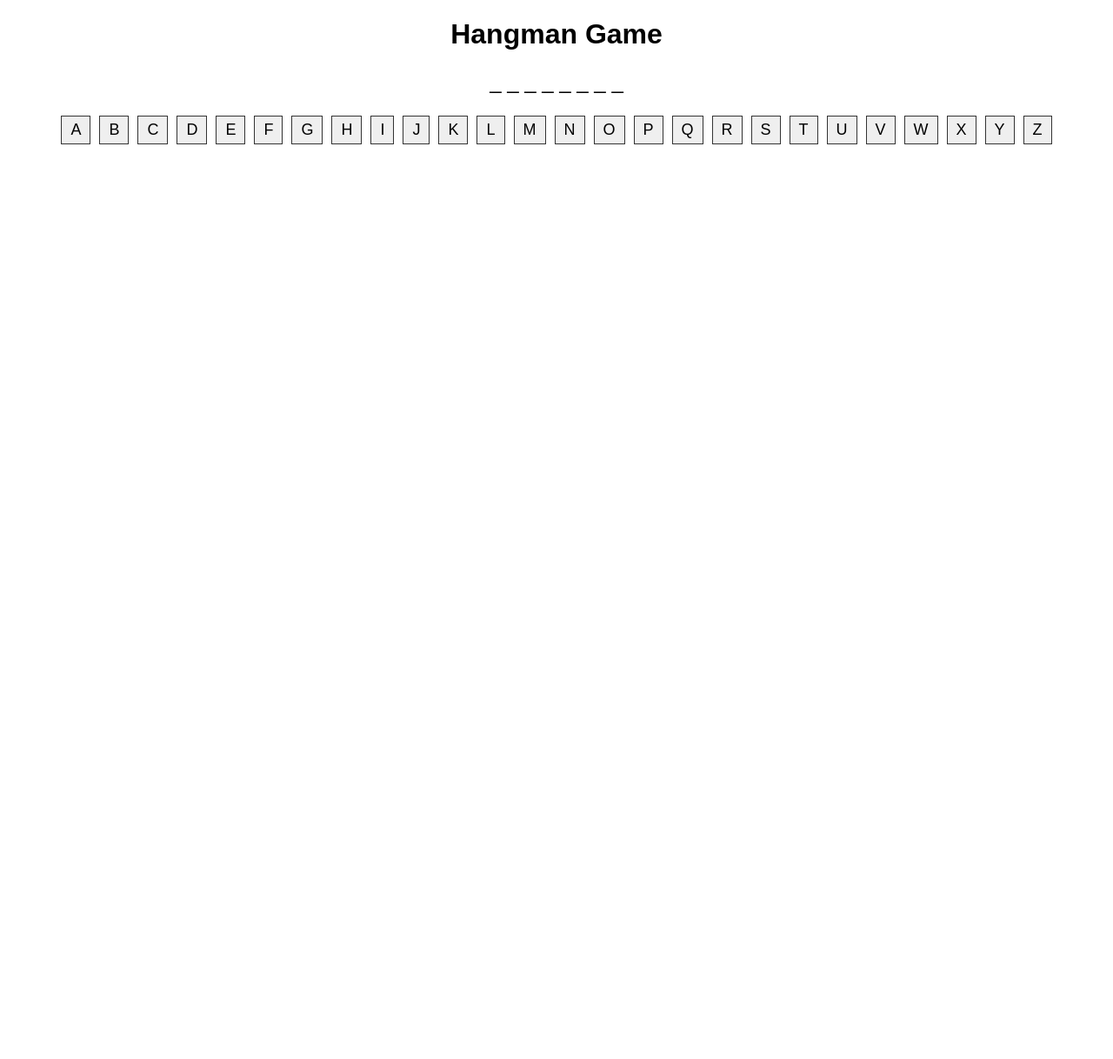
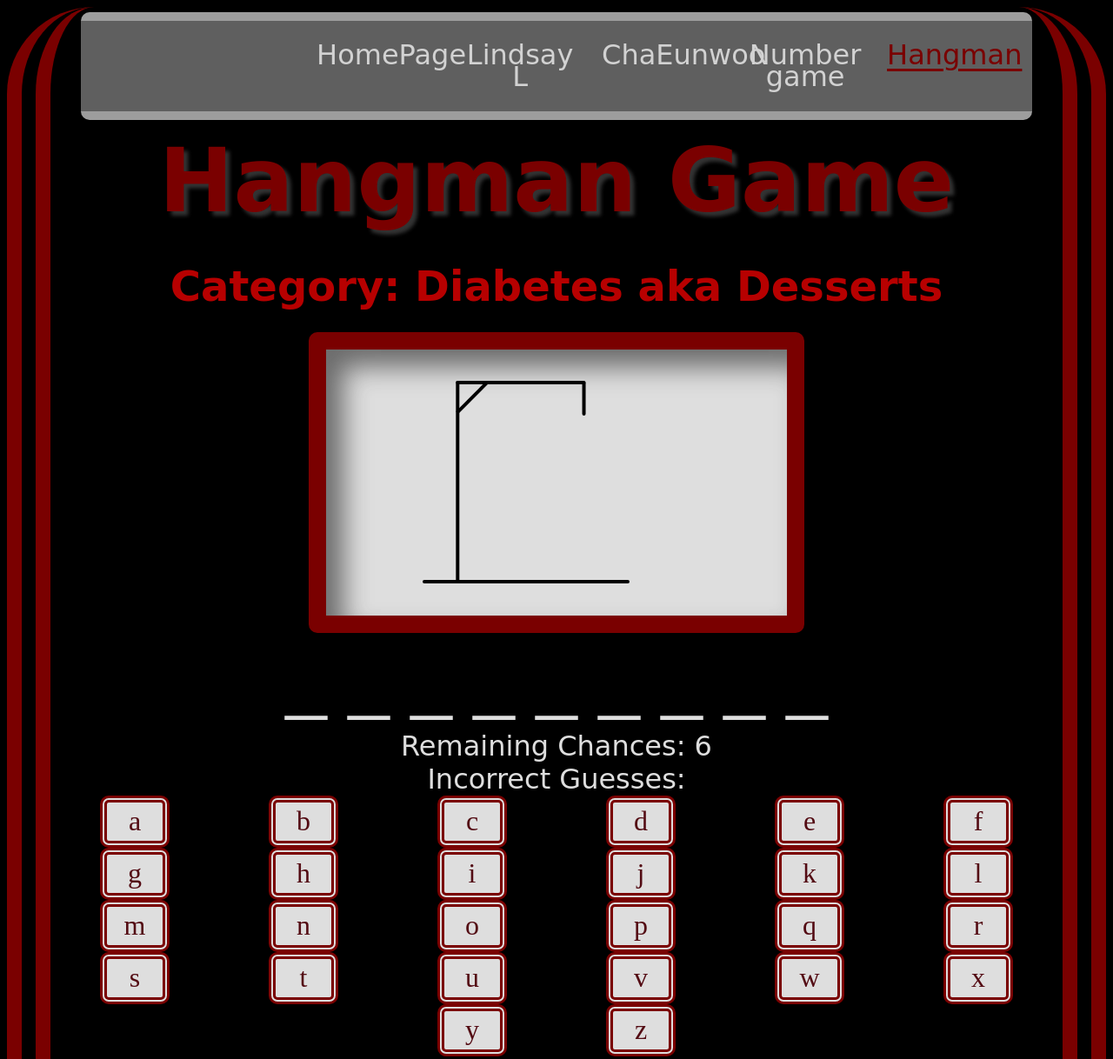
Before and after one commit to chubbyo/thestrangercorner, a plain HTML site: page hangman.html in a window 1280 px wide. Shown: the top 1218 px of the page at 87% size. Before the commit the page ends 800 px from the top, so only its background shows below. Drawn offline with Linux system fonts and the light colour scheme.

Commit message:
Add files via upload

```diff
--- a/hangman.html
+++ b/hangman.html
@@ -3,106 +3,64 @@
 <head>
     <meta charset="UTF-8">
     <meta name="viewport" content="width=device-width, initial-scale=1.0">
-    <title>Document</title>
+    <title>Hangman Game</title>
+    <link rel="stylesheet" href="hmstyle.css">
+
+    <style>
+        #imageContainer {
+            display: none;
+        }
+    </style>
+
 </head>
 <body>
 
-    <h1>Hangman Game</h1>
-    <div class="word" id="word-display"></div>
-    <div class="keyboard" id="keyboard"></div>
+    <div class="header">
+        <nav class="navbar">
+            <div class="navbar-right">
+                <a href="index.html">HomePage</a>
+                <a href="soundboard.html">Lindsay L</a>
+                <a href="chaeunwoo.html">ChaEunwoo</a>
+                <a href="numbergame.html">Number game</a>
+                <a class="active" href="hangman.html">Hangman</a>
+            </div>
+        </nav>
+    </div>
 
-    <script>
-        // Hangman game logic
-        const words = ["hangman", "javascript", "programming", "developer", "computer"];
-        let selectedWord = words[Math.floor(Math.random() * words.length)];
-        let guessedWord = [];
-        let maxAttempts = 6;
-        let wrongAttempts = 0;
 
-        // Initialize the guessed word
-        for (let i = 0; i < selectedWord.length; i++) {
-            guessedWord.push("_");
-        }
+    <div class="hmtitle">
+        <h1>Hangman Game</h1>
+    </div>
 
-        // Function to update the display
-        function updateDisplay() {
-            document.getElementById("word-display").textContent = guessedWord.join(" ");
-            document.getElementById("keyboard").innerHTML = "";
-        }
+    <h3>Category: Diabetes aka Desserts</h3>
 
-                // Function to check if the letter is in the word
-                function checkLetter(letter) {
-            let found = false;
-            for (let i = 0; i < selectedWord.length; i++) {
-                if (selectedWord[i] === letter) {
-                    guessedWord[i] = letter;
-                    found = true;
-                }
-            }
-            if (!found) {
-                wrongAttempts++;
-            }
-            updateDisplay();
-            checkGameStatus();
-        }
+    <div class="imgcontainer">
+        <div id="hangman-images">
+            <img src="hangman-0.svg" alt="Hangman 0" id="hangman-image" width="80%">
+        </div>
+    </div>
+    <div class="worddisplay">
+        <div id="word-display"></div>
+    </div>
+    <div class="messages">
+            <div id="guesses-left">Remaining Chances: <span id="guesses">6</span></div>
+            <div id="wrong-guesses">Incorrect Guesses: <span id="wrong"></span></div>
+    </div>
+        <div class="container">
+                <div id="keyboard"></div>
+        </div>
+        <div class="messages2">
+            <div id="message"></div>
+        </div>
 
-        // Function to check if the game is won or lost
-        function checkGameStatus() {
-            if (guessedWord.join("") === selectedWord) {
-                alert("Congratulations! You won!");
-                resetGame();
-            } else if (wrongAttempts === maxAttempts) {
-                alert("Game over! The word was: " + selectedWord);
-                resetGame();
-            }
-        }
+        <div class="imgcenter">
+            <img id="imageContainer" src="prize.GIF" alt="congrats" width="70%">
+        </div>
 
-                // Function to reset the game
-                function resetGame() {
-            selectedWord = words[Math.floor(Math.random() * words.length)];
-            guessedWord = [];
-            wrongAttempts = 0;
-            for (let i = 0; i < selectedWord.length; i++) {
-                guessedWord.push("_");
-            }
-            updateDisplay();
-        }
-
-        // Initialize the game
-        updateDisplay();
-
-        // Create letter buttons
-        for (let i = 0; i < 26; i++) {
-            const letter = String.fromCharCode(65 + i); // A-Z
-            const letterButton = document.createElement("button");
-            letterButton.textContent = letter;
-            letterButton.classList.add("letter");
-            letterButton.addEventListener("click", () => {
-                letterButton.disabled = true;
-                checkLetter(letter.toLowerCase());
-            });
-            document.getElementById("keyboard").appendChild(letterButton);
-        }
-    </script>
-
-    <style>
-        /* Add your CSS styles here */
-        body {
-            font-family: Arial, sans-serif;
-            text-align: center;
-        }
-        .word {
-            font-size: 24px;
-            margin-top: 20px;
-        }
-        .keyboard {
-            margin-top: 20px;
-        }
-        .letter {
-            font-size: 18px;
-            padding: 5px 10px;
-            margin: 5px;
-            border: 1px solid #333;
-            cursor: pointer;
-        }
-    </style>
+    <script src="script.js"></script>
+    <div class="contactng">
+        <p>Contact us:</p>
+        <p>393477@stcuthberts.school.nz</p>
+    </div>
+</body>
+</html>
--- /dev/null
+++ b/hmstyle.css
@@ -0,0 +1,220 @@
+body {
+    background-color: rgb(0, 0, 0);
+    border-right:50px double rgb(122, 0, 0) ;
+    border-left:50px double rgb(122, 0, 0);
+    border-radius: 100px;
+   }
+ /* Style the navbar */
+
+h2{
+  color: #74747460;
+  font-family: "Brush Script MT", Brush Script Std, cursive;
+  font-size: 750%;
+  display: flex;
+  justify-content: last baseline;
+  margin-left: 10%;
+  margin-top: -0.5%;
+  margin-bottom: -6.5%;
+}
+
+.navbar {
+  background-color: #5f5f5f;
+  width: auto;
+  color: #d2d2d2;
+  display: flex;
+  justify-content: flex-end;
+  align-items: center;
+  padding: 15px 15px;
+  display: flex;
+  border-top:#bbbbbbac solid 10px ;
+  border-bottom:#bbbbbbac solid 10px ;
+  margin-left: 3%;
+  margin-right: 3%;
+  margin-top: 0.5%;
+  border-radius: 10px;
+  }
+
+  .header {
+    overflow: hidden;
+   }
+   .header a {
+    float: left;
+    color: rgb(255, 255, 255);
+    text-align: center;
+    padding: 12px;
+    text-decoration: none;
+    font-size: 32px;
+    line-height: 25px;
+    border-radius: 4px;
+   }
+   .header a:hover {
+    background-color: rgb(183, 0, 0);
+    color: #bbbbbb;
+   }
+   .header a.active {
+    text-decoration: underline;
+    text-underline-offset: 10%;
+    text-decoration-color: rgb(122, 0, 0);
+    color: rgb(122, 0, 0);
+   }
+
+
+/* Style the links on the right */
+.navbar a {
+  color: #d2d2d2;
+  font-family: "Brush Script MT", Brush Script Std, cursive;
+  width: 140px;
+  }
+
+.navbar-right {
+  align-items: right;
+}
+
+.logo{
+  margin-left: 20px;
+}
+
+   h1{
+    font-size: 400%;
+   }
+
+   p{
+    font-size: 300%;
+   }
+
+   .indexflex1{
+    display: flex;
+    justify-content: center;
+   }
+
+   .homebackground {
+    width: 100%;
+    height: 100%;
+    margin: 20px auto;
+   }
+
+
+.center {
+  flex: auto;
+  display: flex;
+  justify-content: center;
+  align-items: center;
+}
+
+.hmtitle{
+    text-align: center;
+    color: rgb(122, 0, 0);
+    text-shadow: 5px 5px 4px #333333;
+    font-family: "Brush Script MT", Brush Script Std, cursive;
+    font-size: 160%;
+    margin-top: -5%;
+    margin-bottom: -3%;
+}
+
+button {
+
+}
+
+.centersub {
+  flex: auto;
+  display: flex;
+  justify-content: center;
+  align-items: center;
+  margin-top: 2%;
+}
+
+button:active{
+  box-shadow: inset 0px 2px 10px 3px  rgba(34, 34, 34, 0.61);
+}
+
+
+.imgcontainer{
+    flex: auto;
+    display: flex;
+    justify-content: center;
+    align-items: center;
+    background-color: #dedede;
+    width: 500px;
+    height: 300px;
+    padding-top: 3px;
+    padding-left: 10px;
+    padding-right: 20px;
+    padding-bottom: 3px;
+    font-family: "Brush Script MT", Brush Script Std, cursive;
+    margin-top: -2%;
+    margin-right: auto;
+    margin-left: auto;
+    border: 20px solid rgb(122, 0, 0);
+    border-radius: 10px;
+    text-align: center;
+    box-shadow: inset 20px 20px 30px rgba(34, 34, 34, 0.61);
+    line-height: 100%;
+}
+
+img{
+    flex: auto;
+    display: flex;
+    justify-content: center;
+    align-items: center;
+}
+
+.worddisplay{
+    text-align: center;
+    color: #dedede;
+    font-size: 600%;
+}
+
+.messages{
+    text-align: center;
+    color: #dedede;
+    font-size: 200%;
+    font-family: "Brush Script MT", Brush Script Std, cursive;
+}
+
+.messages2{
+    text-align: center;
+    color: #dedede;
+    font-size: 700%;
+    margin-top: -8%;
+    font-family: "Brush Script MT", Brush Script Std, cursive;
+}
+
+button{
+    display: flex;
+    justify-content: center;
+    align-items: center;
+    text-align: center;
+    width: 80px;
+    height: 60px;
+    border-radius: 10px;
+    border: 8px double rgb(122, 0, 0);
+    cursor: pointer;
+    background-color: #dedede;
+    font-family: 'Times New Roman', Times, serif;
+    -webkit-text-fill-color: rgb(83, 11, 19);
+    font-size: 200%;
+}
+
+.imgcenter{
+    display: flex;
+    justify-content: center;
+    align-items: center;
+    margin-left: auto;
+    margin-right: auto;
+    width: 30%;
+}
+
+h3{
+    text-align: center;
+    color: rgb(183, 0, 0);
+    font-family: "Brush Script MT", Brush Script Std, cursive;
+    font-size: 300%;
+}
+
+.contactng{
+    color: #dedede;
+    font-family: Georgia, 'Times New Roman', Times, serif;
+    text-align: center;
+    font-size: 30%;
+    padding-top: 500px;
+  }
--- /dev/null
+++ b/script.js
@@ -0,0 +1,110 @@
+const words = ["brownie", "cookie", "biscuit", "crepe", "jelly", "pie", "muffin", "macaroon", "milkshake", "donut", "candy", "cupcake", "lollipop", "waffle", "pancake", "mousse", "marshmllow", "mugcake", "pudding", "souffle", "sherbet", "scone", "smore", "toffee", "scone", "pie", "sundae", "fudge", "butterscotch", "chocolate", "caramel", "churro"];
+const maxWrongGuesses = 6;
+
+let selectedWord = words[Math.floor(Math.random() * words.length)];
+let remainingGuesses = maxWrongGuesses;
+let guessedLetters = [];
+
+const wordDisplay = document.getElementById("word-display");
+const guessesLeft = document.getElementById("guesses");
+const wrongGuessDisplay = document.getElementById("wrong");
+const hangmanImage = document.getElementById("hangman-image");
+const keyboard = document.getElementById("keyboard");
+const message = document.getElementById("message");
+const imageContainer = document.getElementById("imageContainer");
+
+function initializeGame() {
+    guessedLetters = [];
+    remainingGuesses = maxWrongGuesses;
+    message.textContent = "";
+    updateDisplay();
+    setupKeyboard();
+}
+
+function updateDisplay() {
+    let word = "";
+    for (const letter of selectedWord) {
+        if (guessedLetters.includes(letter)) {
+            word += letter + " ";
+        } else {
+            word += "_ ";
+        }
+    }
+    wordDisplay.textContent = word;
+    guessesLeft.textContent = remainingGuesses;
+    wrongGuessDisplay.textContent = guessedLetters.filter(letter => selectedWord.indexOf(letter) === -1).join(" ");
+}
+
+function checkWin() {
+    if (wordDisplay.textContent.indexOf("_") === -1) {
+        message.textContent = "Congratulations! You've won! Here's ur prize:";
+        imageContainer.style.display = "block";
+        disableKeyboard();
+    }
+}
+
+function checkLose() {
+    if (remainingGuesses === 0) {
+        message.textContent = `Unlucky, game Over :c The word was "${selectedWord}".`;
+        disableKeyboard();
+    }
+}
+
+function updateHangmanImage() {
+    hangmanImage.src = `hangman-${maxWrongGuesses - remainingGuesses}.svg`;
+}
+
+function handleGuess(letter) {
+    if (guessedLetters.includes(letter)) {
+        message.textContent = "You've already guessed that letter.";
+        setTimeout(() => {
+            message.textContent = "";
+        }, 2000); // Message disappears after 2 seconds
+        return;
+    }
+
+    guessedLetters.push(letter);
+    if (selectedWord.indexOf(letter) === -1) {
+        remainingGuesses--;
+        updateHangmanImage();
+    }
+
+    updateDisplay();
+    checkWin();
+    checkLose();
+}
+
+function disableKeyboard() {
+    const letterButtons = document.querySelectorAll(".letter-button");
+    letterButtons.forEach(button => button.disabled = true);
+}
+
+function setupKeyboard() {
+    keyboard.innerHTML = '';
+    const rows = 7; // Number of rows
+    const columns = 6; // Number of columns
+
+    keyboard.style.display = 'grid'; // Set the display property to 'grid'
+    keyboard.style.gridTemplateColumns = `repeat(${columns}, 1fr)`; // Define the number of columns
+    keyboard.style.gridTemplateRows = `repeat(${rows}, 1fr)`; // Define the number of rows
+    keyboard.style.placeItems = 'center'; // Center both horizontally and vertically
+
+    for (let i = 65; i <= 90; i++) {
+        const letter = String.fromCharCode(i).toLowerCase();
+        const button = document.createElement("button");
+        button.textContent = letter;
+        button.className = "letter-button";
+        button.addEventListener("click", () => handleGuess(letter));
+
+        if (letter === 'y') {
+            button.style.gridColumn = '3'; // Center 'y' in columns 4 and 5
+        } else if (letter === 'z') {
+            button.style.gridColumn = '4'; // Center 'z' in columns 5 and 6
+        }
+
+        keyboard.appendChild(button);
+    }
+}
+
+// Initialize the game
+initializeGame();
```
Also changed, not shown: chaeunwoo.html (+1 -0 lines), index.html (+1 -0 lines), numbergame.html (+1 -0 lines), soundboard.html (+1 -0 lines), hangman-0.svg (added), hangman-1.svg (added), hangman-2.svg (added), hangman-3.svg (added), hangman-4.svg (added), hangman-5.svg (added), hangman-6.svg (added), prize.GIF (added).
